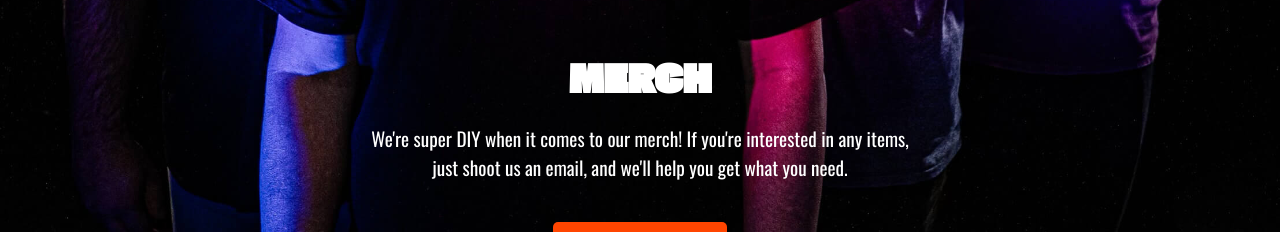
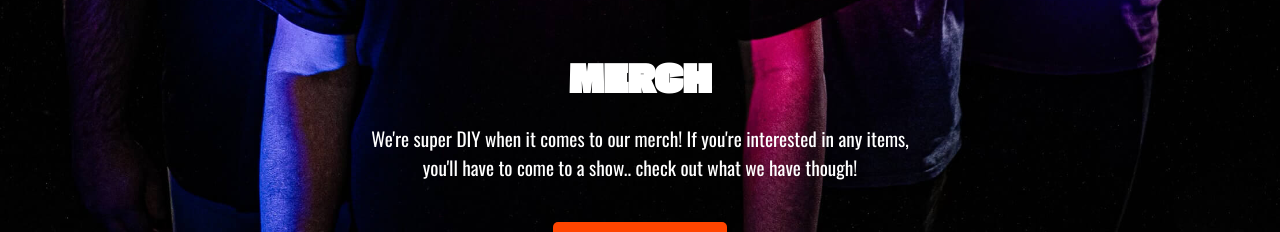
Before and after one commit to ajSeadler/band-website, a React (Vite) app: page / in a window 1280 px wide. Shown: the part 1840-2072 px from the top of the page. Built offline with nearby package versions, Linux system fonts and the light colour scheme; a web font is replaced by a local one.

Commit message:
update show description

```diff
--- a/src/components/SecondSection.jsx
+++ b/src/components/SecondSection.jsx
@@ -8,7 +8,7 @@ const SecondSection = () => {
     <div className="release-cta">
       <h2>MERCH</h2>
       <p>
-        We're super DIY when it comes to our merch! If you're interested in any items, just shoot us an email, and we'll help you get what you need.
+        We're super DIY when it comes to our merch! If you're interested in any items, you'll have to come to a show.. check out what we have though!
       </p>
       {/* Use Link component for routing */}
       <Link to="/merch" className="cta-button">
```
